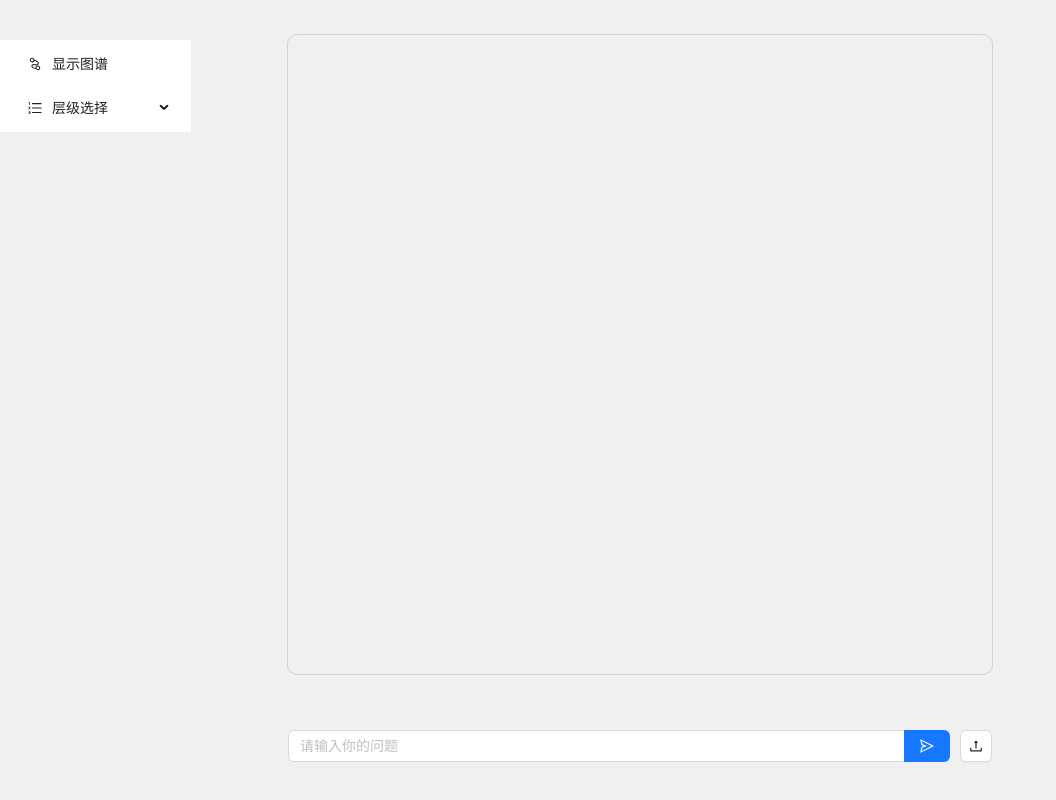
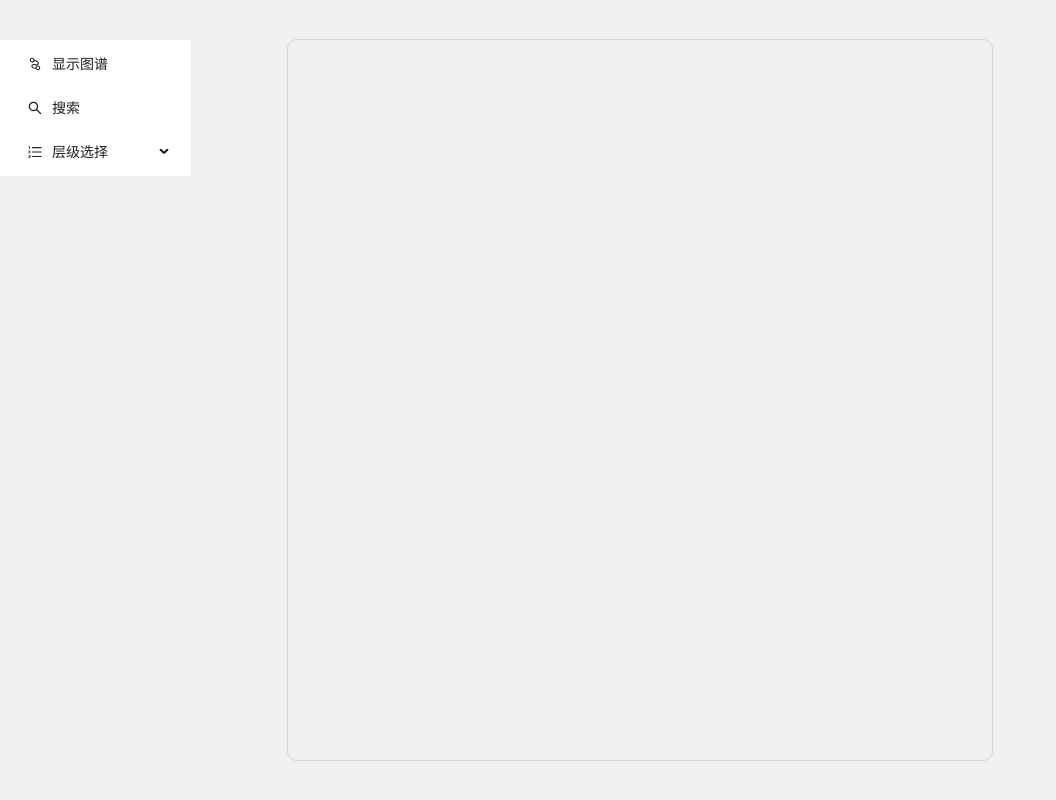
Before and after one commit to frankfang666/GraphRAG-Practice, a React (Create React App) app: page / in a window 1280 px wide. Shown: the whole page, without its empty margins (0-1056 px from the left). Built offline with nearby package versions, Linux system fonts and the light colour scheme.

Commit message:
upgrade the search function

```diff
--- a/src/App.js
+++ b/src/App.js
@@ -11,6 +11,7 @@ const App = () => {
   const [modalInfo, setModalInfo] = useState(null);
   const [marginRight, setMarginRight] = useState(0);
   const [loading, setLoading] = useState(false);
+  const [search, setSearch] = useState(false);
 
   const fetchData = async () => {
     try {
@@ -68,6 +69,10 @@ const App = () => {
     setShowGraph(true);
   };
 
+  const handleSearchButton = () => {
+    setSearch(!search);
+  };
+
   const closeModal = () => {
     setMarginRight(0);
     setModalInfo(null);
@@ -101,7 +106,7 @@ const App = () => {
                   }}
       >
         <div style={{ position: 'absolute', left: 0, top: '5%', width: '15%', height: '400px' }}>
-          <MyMenu originalElements={originalElements} setElements={setElements} handleButtonClick={handleButtonClick} /> {/* Pass originalElements to MyMenu */}
+          <MyMenu originalElements={originalElements} setElements={setElements} search={search} handleButtonClick={handleButtonClick} handleSearchButton={handleSearchButton} /> {/* Pass originalElements to MyMenu */}
         </div>
         {showGraph ?
             <MyGraph elements={elements}
@@ -118,12 +123,14 @@ const App = () => {
         }
         <ModalCard modalInfo={modalInfo} closeModal={closeModal} /> {/* 使用新的 ModalCard 组件 */}
       </div>
+      { search ?
         <InputArea
           handleButtonClick={handleButtonClick}
           handleSearch={handleSearch}
           loading={loading}
           style={{ width: '200%' }}
-      />
+        /> : null
+      }
     </div>
   );
 };
--- a/src/components/InputArea.jsx
+++ b/src/components/InputArea.jsx
@@ -1,6 +1,5 @@
 import React from 'react';
 import { Input } from 'antd';
-import { SendOutlined } from '@ant-design/icons';
 import Uploader from './Uploader';
 
 const { Search } = Input;
@@ -11,7 +10,7 @@ const InputArea = ({ handleSearch, loading }) => {
       <Search
         placeholder="请输入你的问题"
         loading={loading}
-        enterButton={<SendOutlined />}
+        enterButton="搜索"
         onSearch={handleSearch}
         style={{ width: '100%' }} // 设置输入框宽度
       />
--- a/src/components/ModalCard.jsx
+++ b/src/components/ModalCard.jsx
@@ -14,7 +14,7 @@ export default function ModalCard({ modalInfo, closeModal }) {
                 height: '75%',
                 width: "20%",
                 overflowY: 'auto',
-                marginLeft: '67%',
+                marginLeft: '78%',
                 backgroundColor: '#f0f0f0',
                 border: '1px solid lightgray'
               }}
--- a/src/components/MyGraph.jsx
+++ b/src/components/MyGraph.jsx
@@ -55,7 +55,7 @@ const MyGraph = ({ elements, setModalInfo, marginRight, setMarginRight }) => {
           label: node.data('label'),
           content: node.data('content')
         });
-        setMarginRight(10);
+        setMarginRight(0);
       });
     }
   }, [setModalInfo, setMarginRight]);
--- a/src/components/MyMenu.jsx
+++ b/src/components/MyMenu.jsx
@@ -1,9 +1,10 @@
 import React, { useEffect, useState } from 'react';
-import { OrderedListOutlined, NodeIndexOutlined } from '@ant-design/icons';
+import { OrderedListOutlined, NodeIndexOutlined, SearchOutlined } from '@ant-design/icons';
 import { Menu } from 'antd';
 
-const MyMenu = ({ originalElements, setElements, handleButtonClick }) => {
+const MyMenu = ({ originalElements, setElements, handleButtonClick, search, handleSearchButton }) => {
   const [menuItems, setMenuItems] = useState([]);
+  const [selectedKeys, setSelectedKeys] = useState([]);
 
   useEffect(() => {
     const levels = new Set();
@@ -22,6 +23,15 @@ const MyMenu = ({ originalElements, setElements, handleButtonClick }) => {
   }, [originalElements]);
 
   const onClick = (e) => {
+    if (e.key === 'search') {
+      if (search) setSelectedKeys([]);
+      else setSelectedKeys([e.key]); // 取消高亮
+      handleSearchButton();
+      return;
+    }
+
+    setSelectedKeys([e.key]); // 设置高亮
+
     if (e.key === 'show-graph') {
       handleButtonClick();
       return;
@@ -49,11 +59,17 @@ const MyMenu = ({ originalElements, setElements, handleButtonClick }) => {
       onClick={onClick}
       style={{ width: '100%' }}
       mode="inline"
+      selectedKeys={selectedKeys} // 设置 selectedKeys
       items={[
         {
           key: 'show-graph',
           label: '显示图谱',
           icon: <NodeIndexOutlined />,
+        },
+        {
+            key: 'search',
+            label: '搜索',
+            icon: <SearchOutlined />,
         },
         {
           key: 'sub',
```
Lines whose indentation alone changed are shown as unchanged.
